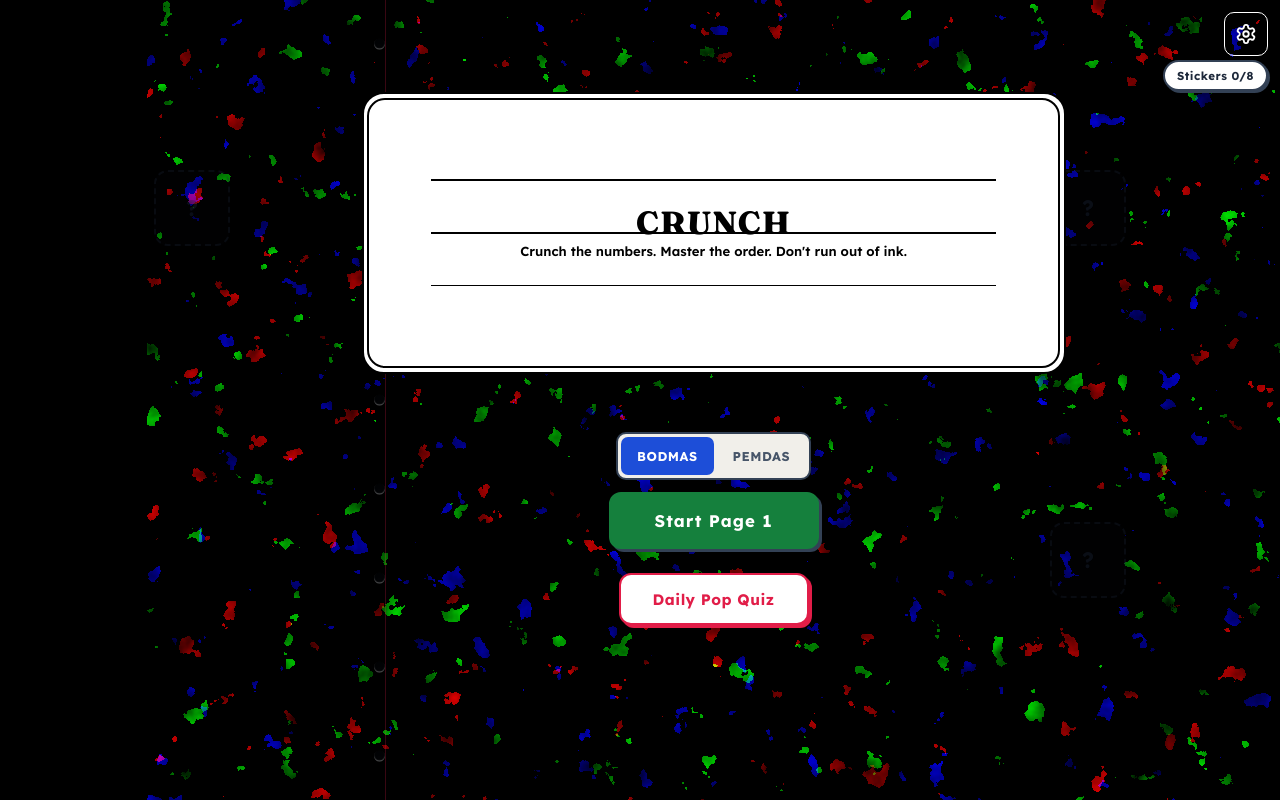
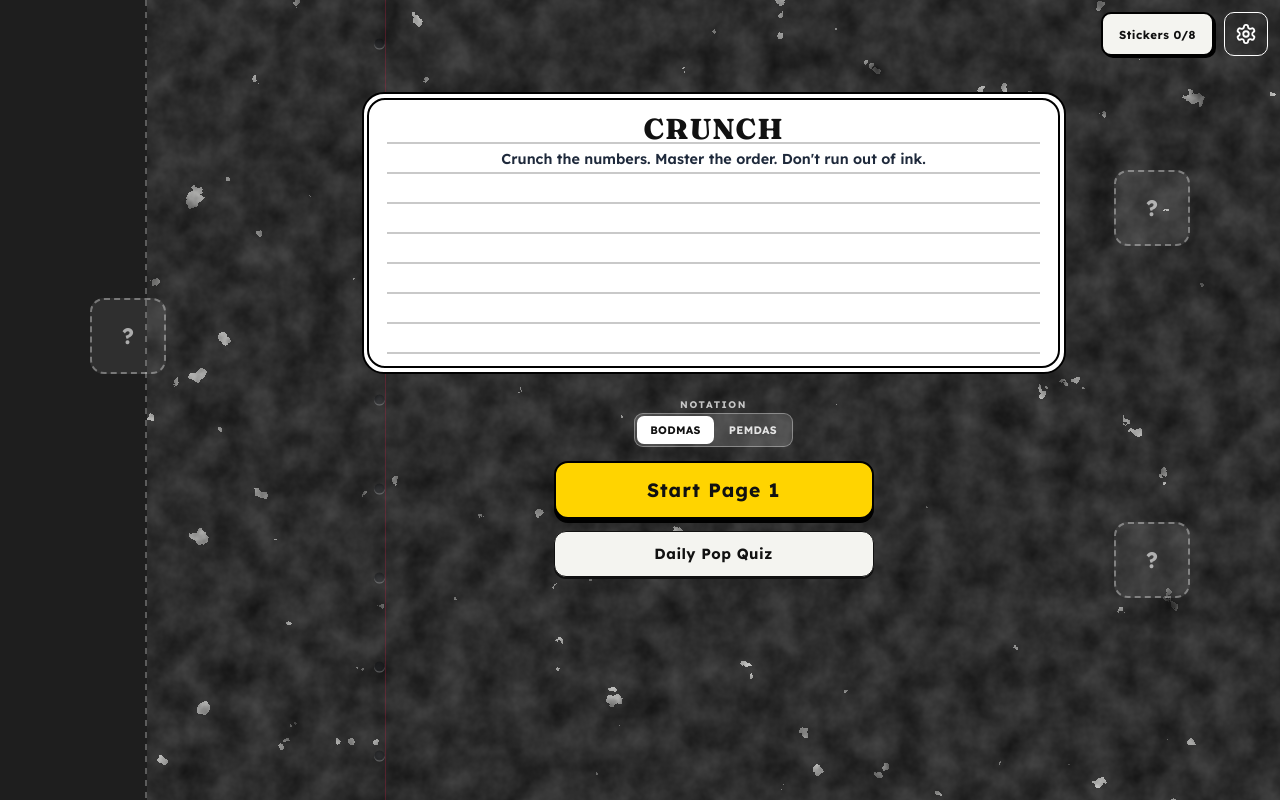
Before and after one commit to YaronBaDa/mega-bite, a plain HTML site: page index.html in a window 1280 px wide. Drawn offline with Linux system fonts and the light colour scheme.

Commit message:
Landing refactor: B&W marble cover, lined title label, 3-tier button hierarchy, visible sticker slots

```diff
--- a/index.html
+++ b/index.html
@@ -701,7 +701,7 @@ body.overdrive .chunk-card .op-sym { color: var(--overdrive-cyan); }
   position: fixed;
   inset: 0;
   z-index: -1;
-  background: #000;
+  background: #111;
 }
 .cover-spine {
   position: absolute;
@@ -709,7 +709,16 @@ body.overdrive .chunk-card .op-sym { color: var(--overdrive-cyan); }
   top: 0;
   height: 100%;
   width: 11.5%;
-  background: #000;
+  background: #1E1E1E;
+}
+.cover-spine::after {
+  content: '';
+  position: absolute;
+  right: 0;
+  top: 0;
+  height: 100%;
+  width: 2px;
+  background: repeating-linear-gradient(to bottom, rgba(255,255,255,0.28) 0 6px, transparent 6px 12px);
 }
 .cover-marble {
   position: absolute;
@@ -727,7 +736,7 @@ body.overdrive .chunk-card .op-sym { color: var(--overdrive-cyan); }
   top: 11.5vh;
   width: 55vw;
   aspect-ratio: 2.5 / 1;
-  min-height: 128px;
+  min-height: 172px;
   z-index: 4;
   background: #fff;
   border: 2px solid #000;
@@ -736,65 +745,52 @@ body.overdrive .chunk-card .op-sym { color: var(--overdrive-cyan); }
   box-sizing: border-box;
 }
 .title-label-inner {
+  --rule-gap: 30px;
   width: 100%;
   height: 100%;
-  background: #fff;
+  background-color: #fff;
+  background-image: repeating-linear-gradient(to bottom,
+    transparent 0,
+    transparent calc(var(--rule-gap) - 1.5px),
+    #c9c9c9 calc(var(--rule-gap) - 1.5px),
+    #c9c9c9 var(--rule-gap));
+  background-origin: content-box;
+  background-clip: content-box;
   border: 2px solid #000;
   border-radius: 18px;
   position: relative;
   display: flex;
   flex-direction: column;
   align-items: center;
-  justify-content: center;
-  gap: 3px;
-  padding: 8px 14px;
+  justify-content: flex-start;
+  padding: 14px 18px 12px;
   box-sizing: border-box;
   overflow: hidden;
-}
-.label-rules {
-  position: absolute;
-  left: 9%;
-  right: 9%;
-  top: 30%;
-  bottom: 30%;
-  display: flex;
-  flex-direction: column;
-  justify-content: space-between;
-  pointer-events: none;
-}
-.label-rules span {
-  height: 1.5px;
-  background: #000;
-  display: block;
 }
 .label-logo {
   font-family: var(--font-brand);
   font-weight: 800;
-  font-size: clamp(1.1rem, 4.2vw, 2rem);
-  color: #000;
-  line-height: 1.1;
+  font-size: clamp(1.2rem, 4.2vw, 1.8rem);
+  color: #111;
+  line-height: var(--rule-gap);
   letter-spacing: 1px;
-  position: relative;
-  z-index: 1;
   text-align: center;
 }
 .label-sub {
   font-family: var(--font-ui);
   font-weight: 600;
-  font-size: clamp(0.62rem, 1.7vw, 0.82rem);
-  color: #000;
-  line-height: 1.35;
-  max-width: 92%;
+  font-size: clamp(0.72rem, 2vw, 0.9rem);
+  color: #1E293B;
+  line-height: var(--rule-gap);
+  max-width: 94%;
   text-align: center;
-  position: relative;
-  z-index: 1;
 }
 
 /* Landing controls (buttons below the label, centered in the marbled section) */
 .landing-controls {
   position: fixed;
   left: 55.75vw;
-  top: 54vh;
+  top: calc(11.5vh + max(22vw, 172px) + 24px);
   transform: translateX(-50%);
   display: flex;
   flex-direction: column;
@@ -826,66 +822,84 @@ body.overdrive .chunk-card .op-sym { color: var(--overdrive-cyan); }
   color: var(--paper-card);
 }
 .play-btn {
-  padding: 16px 44px;
+  width: 100%;
+  padding: 15px 28px;
   min-height: 56px;
-  border-radius: 12px;
-  border: 2px solid var(--pen-green);
-  background: var(--pen-green);
-  color: var(--paper-card);
-  font-size: 1.05rem;
+  border-radius: 14px;
+  border: 2px solid #000;
+  background: #FFD400;
+  color: #111;
+  font-size: 1.2rem;
   font-weight: 800;
   letter-spacing: 1px;
   cursor: pointer;
   font-family: inherit;
-  box-shadow: 3px 3px 0 var(--border-ink);
-  transition: transform 0.12s var(--spring), box-shadow 0.12s var(--spring);
-}
-.play-btn:active { transform: translate(2px, 2px); box-shadow: 1px 1px 0 var(--border-ink); }
+  box-shadow: 0 4px 0 #000;
+  transition: transform 0.12s var(--spring), box-shadow 0.12s var(--spring), background 0.2s;
+}
+.play-btn:hover { background: #FFE14D; }
+.play-btn:active { transform: translateY(4px); box-shadow: 0 0 0 #000; }
 
 .daily-btn {
-  padding: 14px 32px;
-  min-height: 52px;
+  width: 100%;
+  padding: 12px 24px;
+  min-height: 46px;
   border-radius: 12px;
-  border: 2px solid var(--pen-red);
-  background: var(--paper-card);
-  color: var(--pen-red);
-  font-size: 0.95rem;
-  font-weight: 800;
+  border: 1.5px solid #111;
+  background: #F4F4F0;
+  color: #111;
+  font-size: 0.92rem;
+  font-weight: 700;
   letter-spacing: 0.5px;
   cursor: pointer;
   font-family: inherit;
-  box-shadow: 3px 3px 0 var(--pen-red);
-  transition: transform 0.12s var(--spring), box-shadow 0.12s var(--spring);
-  margin-top: 12px;
-}
-.daily-btn:active { transform: translate(2px, 2px); box-shadow: 1px 1px 0 var(--pen-red); }
-
-/* Notation pill toggle (BODMAS | PEMDAS) */
+  box-shadow: 0 2px 0 #111;
+  transition: transform 0.12s var(--spring), box-shadow 0.12s var(--spring), background 0.2s;
+}
+.daily-btn:hover { background: #fff; }
+.daily-btn:active { transform: translateY(2px); box-shadow: 0 0 0 #111; }
+
+/* Notation pill toggle (BODMAS | PEMDAS) — compact settings control */
+.notation-wrap {
+  display: flex;
+  flex-direction: column;
+  align-items: center;
+  gap: 3px;
+  margin-bottom: 2px;
+}
+.notation-label {
+  font-family: var(--font-ui);
+  font-size: 0.6rem;
+  font-weight: 700;
+  letter-spacing: 1.6px;
+  text-transform: uppercase;
+  color: rgba(255, 255, 255, 0.72);
+}
 .notation-toggle {
   display: inline-flex;
-  background: var(--paper-tint);
-  border: 2px solid var(--border-ink);
-  border-radius: 10px;
-  padding: 3px;
-  gap: 3px;
+  background: rgba(255, 255, 255, 0.14);
+  border: 1px solid rgba(255, 255, 255, 0.35);
+  border-radius: 9px;
+  padding: 2px;
+  gap: 2px;
 }
 .notation-btn {
-  padding: 8px 16px;
-  min-height: 38px;
+  padding: 5px 13px;
+  min-height: 28px;
   border: none;
   border-radius: 7px;
   background: transparent;
-  color: var(--ink-muted);
+  color: rgba(255, 255, 255, 0.85);
   font-family: var(--font-ui);
-  font-size: 0.8rem;
-  font-weight: 800;
-  letter-spacing: 0.5px;
+  font-size: 0.68rem;
+  font-weight: 700;
+  letter-spacing: 0.3px;
   cursor: pointer;
   transition: background 0.15s, color 0.15s;
 }
 .notation-btn.active {
-  background: var(--pen-blue);
-  color: var(--paper-card);
+  background: #fff;
+  color: #111;
 }
 .start-notation { margin-bottom: 0; }
 
@@ -1103,23 +1117,26 @@ body.overdrive .chunk-card .op-sym { color: var(--overdrive-cyan); }
 /* ===== STICKER ECOSYSTEM ===== */
 .sticker-pill {
   position: fixed;
-  top: 60px;
-  right: 12px;
+  top: 12px;
+  right: 66px;
   z-index: 7;
-  padding: 6px 12px;
-  border-radius: 20px;
-  border: 2px solid var(--border-ink);
-  background: var(--paper-card);
-  color: var(--ink);
+  height: 44px;
+  padding: 0 16px;
+  border-radius: 10px;
+  border: 2px solid #000;
+  background: #F4F4F0;
+  color: #111;
   font-family: var(--font-ui);
   font-size: 0.72rem;
   font-weight: 800;
   letter-spacing: 0.5px;
   cursor: pointer;
-  box-shadow: 2px 2px 0 var(--border-ink);
+  box-shadow: 2px 2px 0 #000;
   font-variant-numeric: tabular-nums;
-}
-.sticker-pill:active { transform: translate(1px, 1px); box-shadow: 1px 1px 0 var(--border-ink); }
+  display: inline-flex;
+  align-items: center;
+}
+.sticker-pill:active { transform: translate(1px, 1px); box-shadow: 1px 1px 0 #000; }
 .sticker-pill-page { top: 12px; right: 12px; }
 
 .sticker-canvas {
@@ -1192,12 +1209,12 @@ body.overdrive .chunk-card .op-sym { color: var(--overdrive-cyan); }
   width: 76px;
   height: 76px;
   border-radius: 14px;
-  border: 2px dashed rgba(30, 41, 59, 0.28);
-  background: rgba(30, 41, 59, 0.04);
+  border: 2px dashed rgba(255, 255, 255, 0.35);
+  background: rgba(255, 255, 255, 0.08);
   display: flex;
   align-items: center;
   justify-content: center;
-  color: rgba(30, 41, 59, 0.35);
+  color: rgba(255, 255, 255, 0.6);
   font-family: var(--font-ui);
   font-size: 1.4rem;
   font-weight: 800;
@@ -1417,10 +1434,11 @@ body.overdrive .chunk-card .op-sym { color: var(--overdrive-cyan); }
       <defs>
         <filter id="agateFilter" x="0" y="0" width="100%" height="100%">
           <feTurbulence type="fractalNoise" baseFrequency="0.035" numOctaves="4" seed="7" stitchTiles="stitch" result="n"/>
-          <feComponentTransfer in="n">
-            <feFuncR type="discrete" tableValues="0 0 0 1"/>
-            <feFuncG type="discrete" tableValues="0 0 0 1"/>
-            <feFuncB type="discrete" tableValues="0 0 0 1"/>
+          <feColorMatrix in="n" type="matrix" values="0.33 0.33 0.33 0 0  0.33 0.33 0.33 0 0  0.33 0.33 0.33 0 0  0 0 0 1 0" result="gray"/>
+          <feComponentTransfer in="gray">
+            <feFuncR type="discrete" tableValues="0.067 0.067 0.957"/>
+            <feFuncG type="discrete" tableValues="0.067 0.067 0.957"/>
+            <feFuncB type="discrete" tableValues="0.067 0.067 0.941"/>
           </feComponentTransfer>
         </filter>
       </defs>
@@ -1430,7 +1448,6 @@ body.overdrive .chunk-card .op-sym { color: var(--overdrive-cyan); }
 
   <div class="title-label">
     <div class="title-label-inner">
-      <div class="label-rules" aria-hidden="true"><span></span><span></span><span></span></div>
       <div class="label-logo">CRUNCH</div>
       <div class="label-sub">Crunch the numbers. Master the order. Don't run out of ink.</div>
     </div>
@@ -1440,9 +1457,12 @@ body.overdrive .chunk-card .op-sym { color: var(--overdrive-cyan); }
   <button class="sticker-pill" id="stickerPill">Stickers 0/8</button>
 
   <div class="landing-controls">
-    <div class="notation-toggle start-notation" role="group" aria-label="Order of operations notation">
-      <button class="notation-btn active" data-n="bodmas">BODMAS</button>
-      <button class="notation-btn" data-n="pemdas">PEMDAS</button>
+    <div class="notation-wrap">
+      <span class="notation-label">Notation</span>
+      <div class="notation-toggle start-notation" role="group" aria-label="Order of operations notation">
+        <button class="notation-btn active" data-n="bodmas">BODMAS</button>
+        <button class="notation-btn" data-n="pemdas">PEMDAS</button>
+      </div>
     </div>
     <button class="play-btn" id="playBtn">Start Page 1</button>
     <button class="daily-btn" id="dailyBtn">Daily Pop Quiz</button>
@@ -3237,7 +3257,7 @@ function renderCoverStickers() {
     canvas.appendChild(el);
   });
   const locked = STICKERS.filter(st => !isUnlocked(st.id)).slice(0, 3);
-  const silPos = [['15%', '26%'], ['85%', '26%'], ['85%', '70%']];
+  const silPos = [['10%', '42%'], ['90%', '26%'], ['90%', '70%']];
   locked.forEach((st, i) => {
     const el = document.createElement('div');
     el.className = 'silhouette';
```
